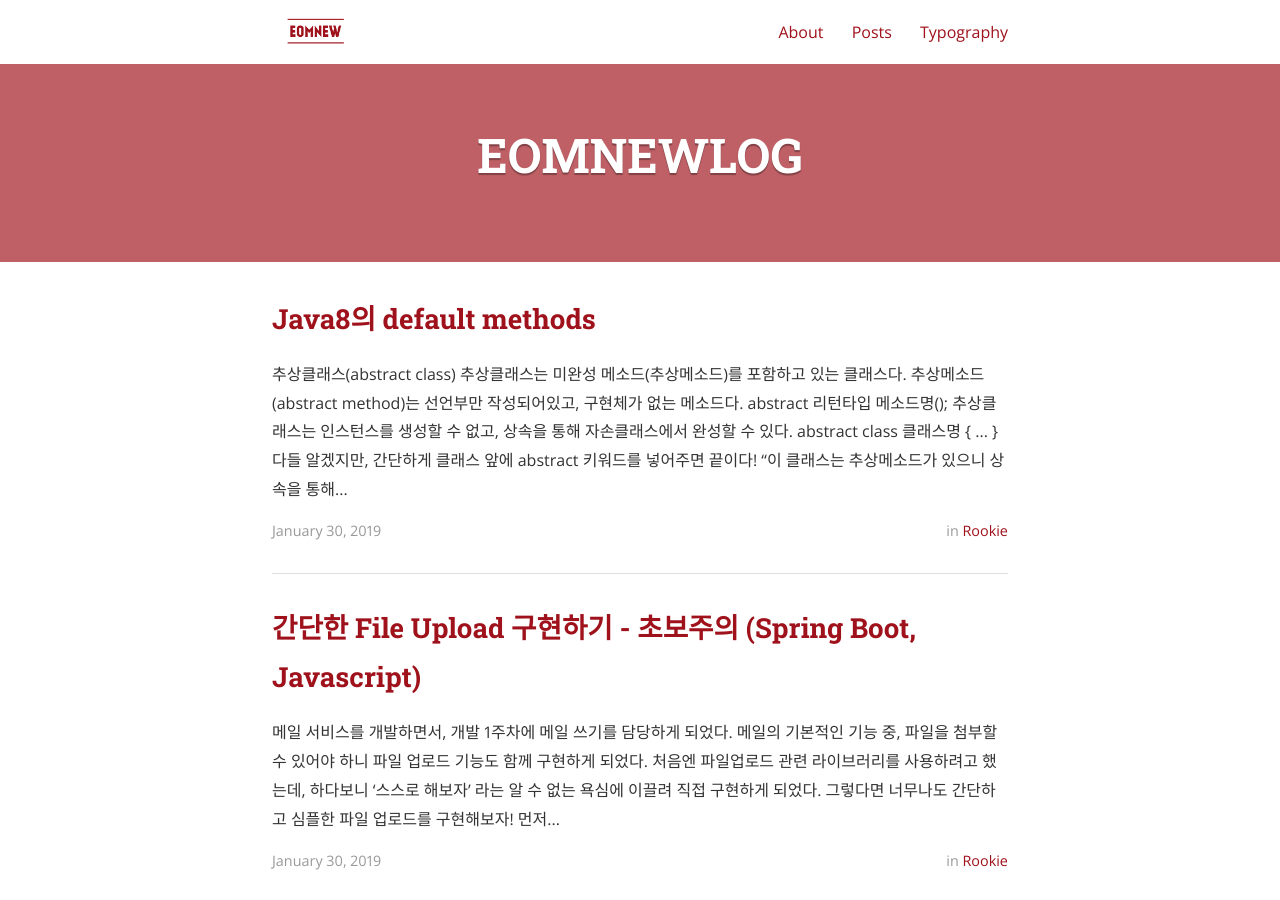
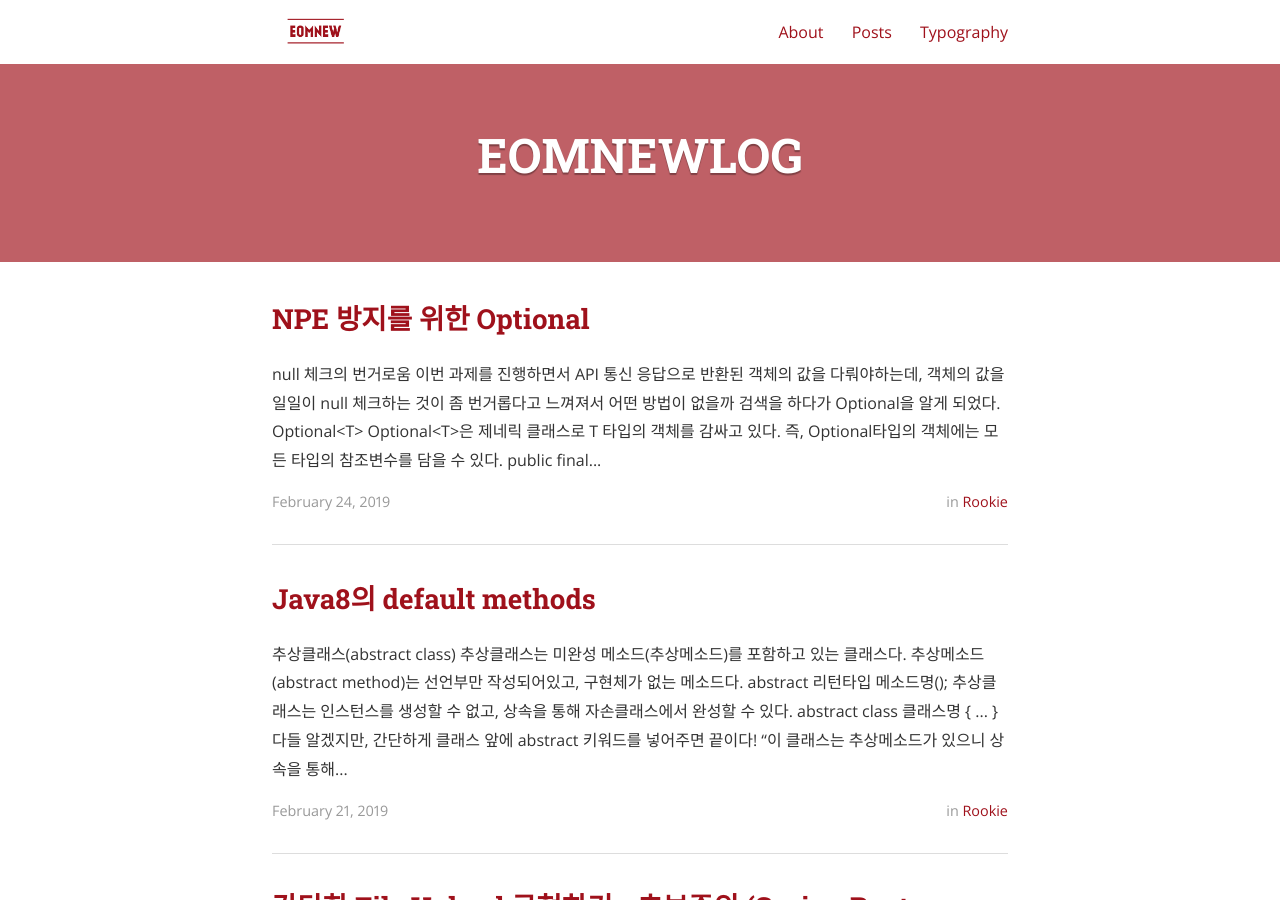
Before and after one commit to yujineom/yujineom.github.io, a Jekyll site: the page built from index.html, in a window 1280 px wide and 900 px high. Built offline with Jekyll 4.4.1, drawn with Linux system fonts in a browser that asks for light colours; nearby versions of some CDN libraries; the list of posts is cut into pages by our own code.

Commit message:
Optional<T> 게시글 추가 및 이전 게시글 수정

````diff
--- a/_posts/2019-02-21-java8-default-method.markdown
+++ b/_posts/2019-02-21-java8-default-method.markdown
@@ -1,7 +1,7 @@
 ---
 layout: post
 title:  "Java8의 default methods"
-date:   2019-01-30
+date:   2019-02-21
 author: yujin eom
 categories: rookie
 ---
--- /dev/null
+++ b/_posts/2019-02-24-Optional.md
@@ -0,0 +1,93 @@
+---
+layout: post
+title:  "NPE 방지를 위한 Optional"
+date:   2019-02-24
+author: yujin eom
+categories: rookie
+---
+
+## null 체크의 번거로움
+이번 과제를 진행하면서 API 통신 응답으로 반환된 객체의 값을 다뤄야하는데, 객체의 값을 일일이 null 체크하는 것이 좀 번거롭다고 느껴져서 어떤 방법이 없을까 검색을 하다가 Optional을 알게 되었다.
+
+<br><br><br>
+## Optional\<T>
+Optional\<T>은 제네릭 클래스로 T 타입의 객체를 감싸고 있다. 즉, Optional타입의 객체에는 모든 타입의 참조변수를 담을 수 있다.
+
+```
+public final class Optional<T> {
+    private final T value;  // T타입의 참조변수
+        ...
+}
+```
+
+결과를 그냥 반환하는 것이 아니라 Optional 객체에 담아서 반환한다. 이렇게 반환하면, 반환된 결과가 null 인지 매번 if문으로 체크하는 대신 Optional에 정의된 메소드를 통해서 간단히 처리할 수 있다.
+<br><br>
+## Optional객체 생성하기
+of() 또는 ofNullable()을 사용한다.
+
+```
+String str = "abc";
+Optional<String> optVal = Optional.of(str);
+```
+
+만약 참조변수의 값이 null일 가능성이 있으면, ofNullable()을 사용해야한다!
+of()는 매개변수의 값이 null이면 NullPointerException을 발생하기 때문이다.
+
+```
+Optional<String> optVal = Optional.of(null);    //NPE 발생
+Optional<String> optVal = Optional.ofNullable(null);    // 정상
+```
+
+<br><br><br>
+## Optional 객체의 값 가져오기
+값을 가져올 때는 get()을 사용한다. 만일 값이 null일 때는 NoSuchElementException이 발생한다.
+이때를 대비해 orElse()로 대체할 값을 지정할 수도 있다.
+
+```
+Optional<String> optVal = Optional.of("abc");
+String str1 = optVal.get();
+String str2 = optVal.orElse("");
+```
+
+orElse()의 변형으로는 orElseGet()과 orElseThrow()가 있다.
+* orElseGet()은 null을 대체할 값을 람다식으로 지정
+* orElseThrow()는 null일 때 지정된 예외를 발생시킨다.
+
+
+<br><br>
+isPresent()는 Optional 객체의 값이 null이면 false, 아니면 true를 반환한다.
+
+```
+if (str != null) {
+    System.out.println(str);
+}
+```
+이런 식으로 null 체크를 하는 조건문이 있다면,
+
+```
+if (Optional.ofNullable(str).isPresent()) {
+    System.out.println(str);
+}
+```
+isPresent()를 이용하여 다음과 같이 바꿀 수 있다.
+
+
+ifPresent(Consumer<T> block) 은 값이 있으면 주어진 람다식을 실행하고, 없으면 아무일도 안 한다.
+
+위의 조건문을 ifPresent를 이용하면 더 간단하게 바꿀 수 있는데,
+
+```
+Optional.ofNullable(str).ifPresent(System.out::println);
+```
+아주 간단하다!
+
+
+
+<br><br><br>
+* * *
+오늘 검색을 하면서 알게되었는데, 내일 기존에 짜놓았던 null 체크 if문들을 조금 더 간단하게 개선해 나갈 수 있을 것 같다!
+
+
+### 출처
+* Java의 정석(3rd Edition)
+* https://docs.oracle.com/javase/8/docs/api/java/util/Optional.html
````
